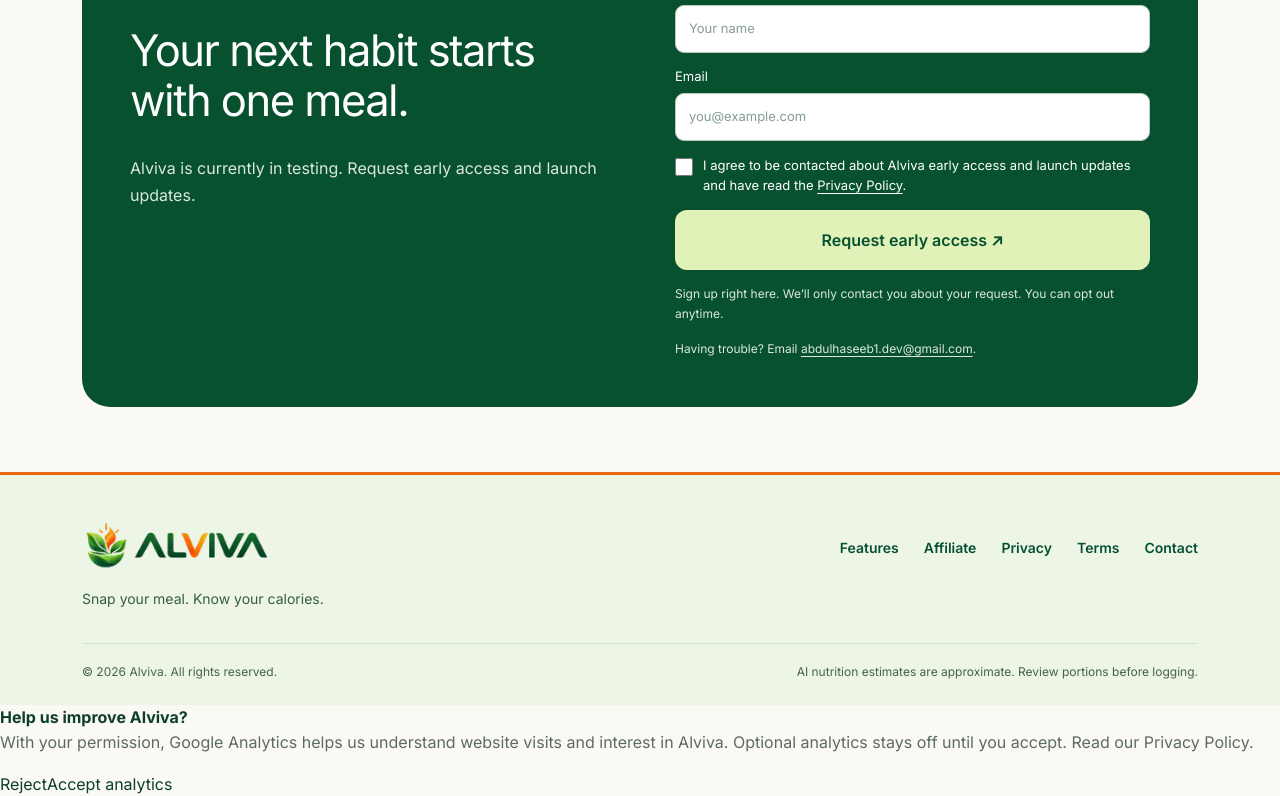
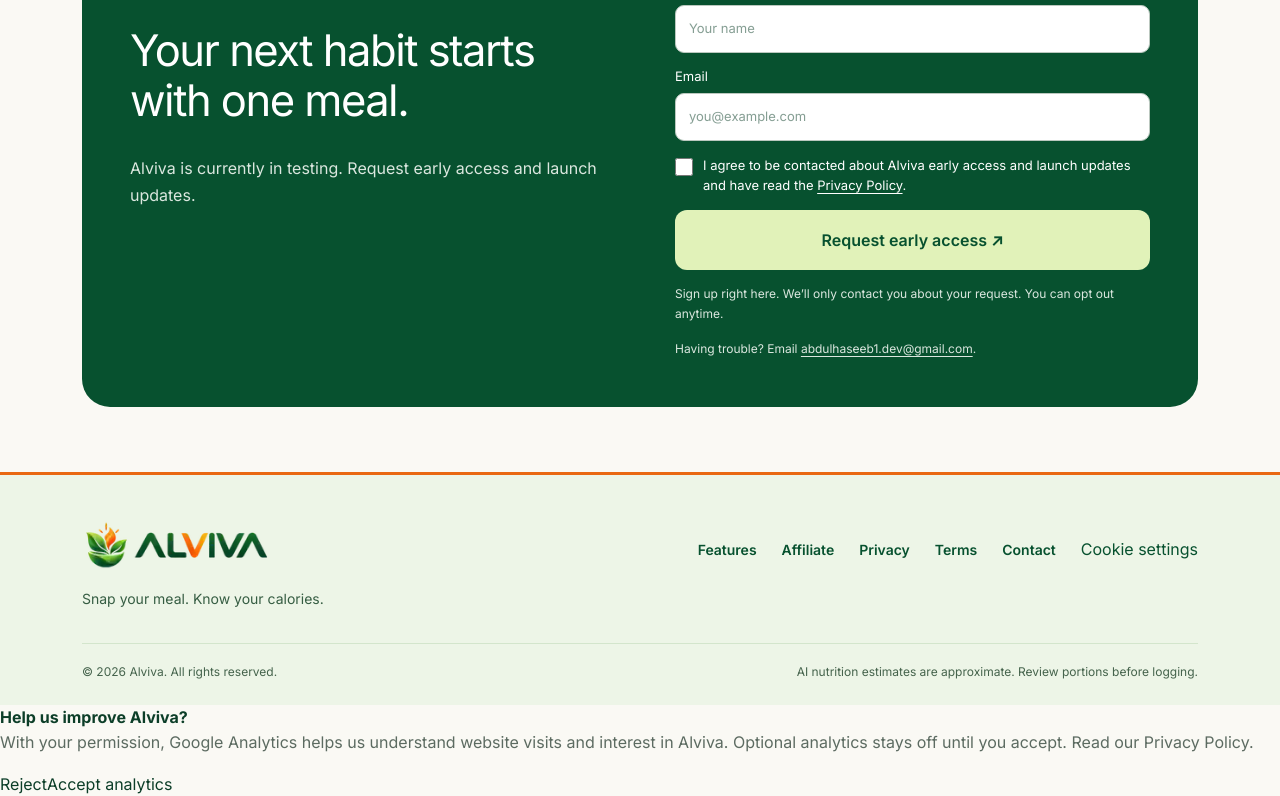
Before and after one commit to AHASEE/alviva, a Next.js app: page / in a window 1280 px wide. Shown: the part 3029-3825 px from the top of the page. Built offline with nearby package versions, Linux system fonts and the light colour scheme.

Commit message:
Add cookie preference control to footer

```diff
--- a/src/components/Footer.tsx
+++ b/src/components/Footer.tsx
@@ -1,5 +1,6 @@
 import Image from "next/image";
 import Link from "next/link";
+import { CookieSettingsButton } from "./AnalyticsConsent";
 
 export default function Footer() {
   return (
@@ -24,6 +25,7 @@
             <Link href="/privacy">Privacy</Link>
             <Link href="/terms">Terms</Link>
             <a href="mailto:support@alviva.app">Contact</a>
+            <CookieSettingsButton />
           </nav>
         </div>
         <div className="footer-bottom">
```
